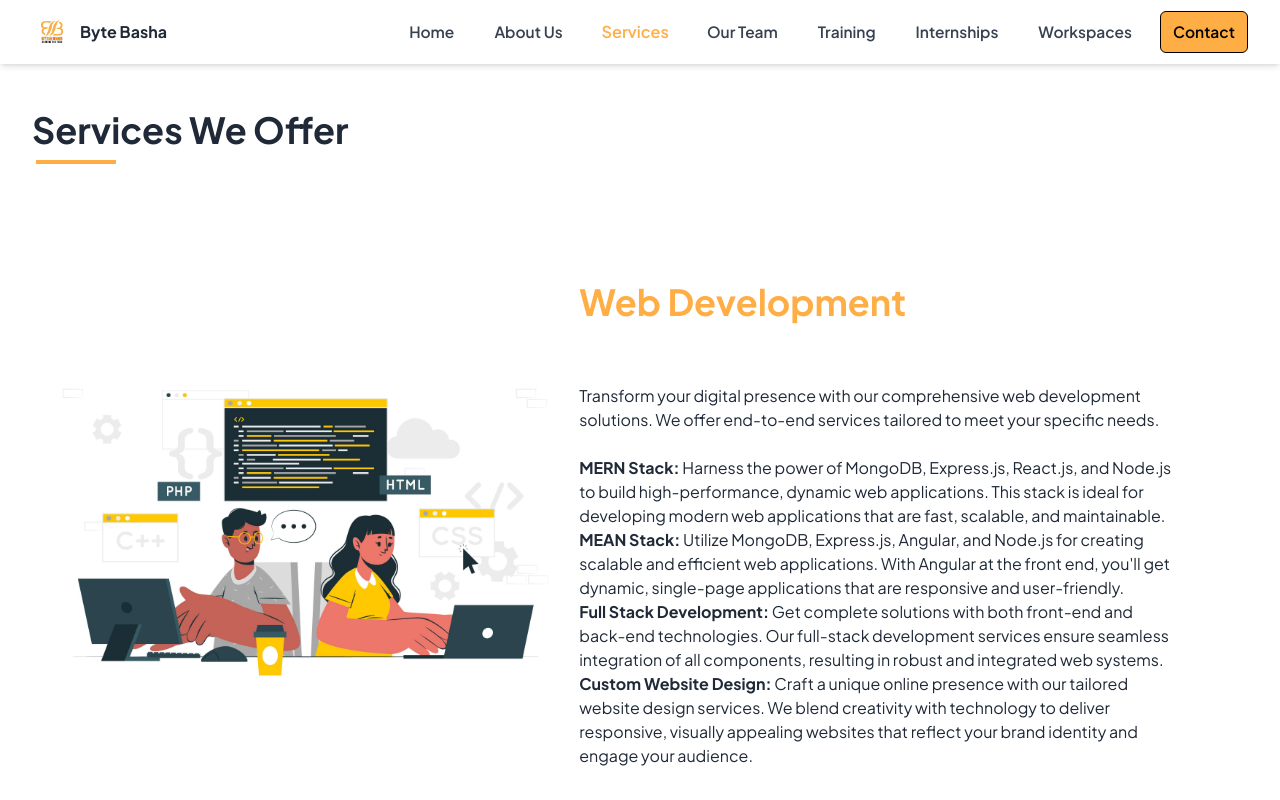
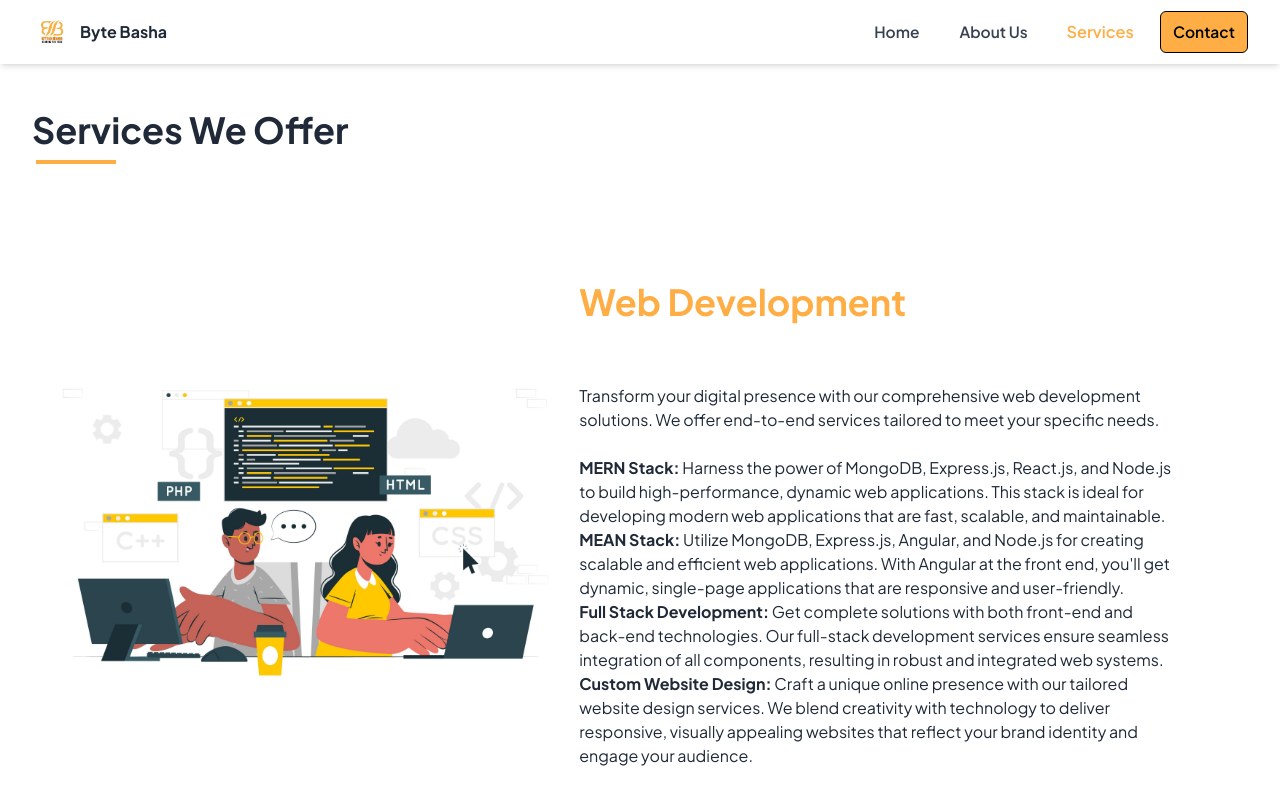
Before and after one commit to afaqalii/byte-basha, a Next.js app: page /services in a window 1280 px wide. Shown: the top 800 px of the page. Built offline with nearby package versions, Linux system fonts and the light colour scheme.

Commit message:
Done with changes

```diff
--- /dev/null
+++ b/app/info/OurTeam.tsx
@@ -0,0 +1,42 @@
+import React from 'react';
+import Title from '../components/ui/Title';
+import ContactUs from '../components/layout/ContactUs';
+import Image from 'next/image';
+import saqlain from "@/public/assets/saqlain.jpg"
+import afaq from "@/public/assets/afaq.jpg"
+import appdeveloper from "@/public/assets/appdeveloper.jpg"
+import trainer from "@/public/assets/trainer.jpg"
+import dg from "@/public/assets/dg.jpg"
+
+const teamMembers = [
+    { name: "Saqlain Ahmad", position: "CEO", description: "Visionary leader", img: saqlain },
+    { name: "Muhammad Afaq", position: "Web Developer", description: "Expert in MERN stack, Firebase, and performance optimization.", img: afaq },
+    { name: "Hamza Javaid", position: "App Developer", description: "Specialized in mobile app development with a focus on user experience.", img: appdeveloper },
+    { name: "Husnain Ahmed", position: "E-commerce Expert", description: "Experienced in creating and managing successful e-commerce platforms.", img: trainer },
+    { name: "Muhammad Waqas", position: "Digital Marketer", description: "Skilled in driving online growth through targeted digital marketing strategies.", img: dg },
+];
+
+
+const OurTeam: React.FC = () => {
+    return (
+        <div className='container mx-auto py-12 px-4'>
+            <Title className="text-4xl font-bold text-gray-800 mb-8">Meet Our Team</Title>
+            <div className='grid grid-cols-1 sm:grid-cols-2 lg:grid-cols-3 gap-8 mb-12'>
+                {teamMembers.map((member, index) => (
+                    <div key={index} className='bg-white shadow-lg rounded-lg overflow-hidden hover:shadow-xl transition-shadow duration-300 ease-in-out'>
+                        <div className='p-6 text-center'>
+                            <div className="bg-gray-200 rounded-full w-28 h-28 mx-auto mb-4">
+                                <Image className='w-full h-full object-cover rounded-md' src={member.img} alt={member.description} />
+                            </div>
+                            <h2 className='text-xl font-semibold text-gray-800'>{member.name}</h2>
+                            <h3 className='text-sm text-gray-500 mb-4'>{member.position}</h3>
+                            <p className='text-gray-600'>{member.description}</p>
+                        </div>
+                    </div>
+                ))}
+            </div>
+        </div>
+    )
+}
+
+export default OurTeam;
--- a/app/info/page.tsx
+++ b/app/info/page.tsx
@@ -5,6 +5,7 @@ import mission from "../../public/assets/mission.jpg";
 import vision from "../../public/assets/vision.svg";
 import ContactUs from '../components/layout/ContactUs';
 import WhyChooseUs from './WhyChooseUs';
+import OurTeam from './OurTeam';
 
 const Info = () => {
   return (
@@ -35,6 +36,7 @@ const Info = () => {
         description={[`<p>To be a globally recognized tech company known for our integrity, innovation, and exceptional service, fostering a culture of continuous learning and growth.</p>`]}
       />
       <WhyChooseUs />
+      <OurTeam />
       <ContactUs title="Contact Us!" context="Brand" />
     </div>
   )
--- a/utils/constants.ts
+++ b/utils/constants.ts
@@ -104,22 +104,22 @@ export const navItems: NavItem[] = [
     text: "Services",
     href: "/services",
   },
-  {
-    text: "Our Team",
-    href: "/team",
-  },
-  {
-    text: "Training",
-    href: "/training",
-  },
-  {
-    text: "Internships",
-    href: "/internships",
-  },
-  {
-    text: "Workspaces",
-    href: "/workspaces",
-  },
+  // {
+  //   text: "Our Team",
+  //   href: "/team",
+  // },
+  // {
+  //   text: "Training",
+  //   href: "/training",
+  // },
+  // {
+  //   text: "Internships",
+  //   href: "/internships",
+  // },
+  // {
+  //   text: "Workspaces",
+  //   href: "/workspaces",
+  // },
   {
     text: "Contact",
     href: "/contact",
```
Also changed, not shown: app/internships/dummy.tsx (renamed from app/internships/page.tsx), app/team/dummy.tsx (renamed from app/team/page.tsx), app/training/dummy.tsx (renamed from app/training/page.tsx), app/workspaces/dummy.tsx (renamed from app/workspaces/page.tsx).
